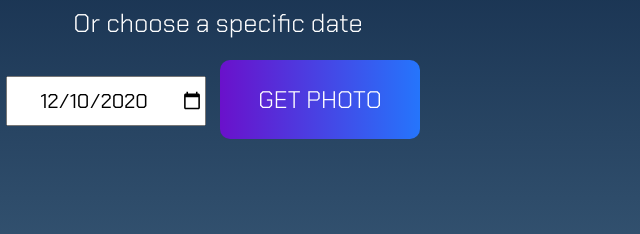
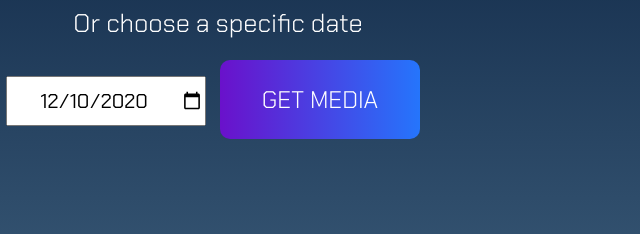
Before and after one commit to ChristoferHearne/NASA-API, a plain HTML site: page photo.html in a window 1280 px wide. Shown: the part 202-436 px from the top of the page, 422-1062 px from the left. Drawn offline with Linux system fonts and the light colour scheme; no server answers.

Commit message:
changed button-name

```diff
--- a/photo.html
+++ b/photo.html
@@ -37,7 +37,7 @@
   <div class="date_input">
     <h3>Or choose a specific date</h3>
     <input id="date_picker" type="date">
-    <button id="photo_btn">Get photo</button>
+    <button id="photo_btn">Get media</button>
   </div>
 
   <div id="photo_div">
```
